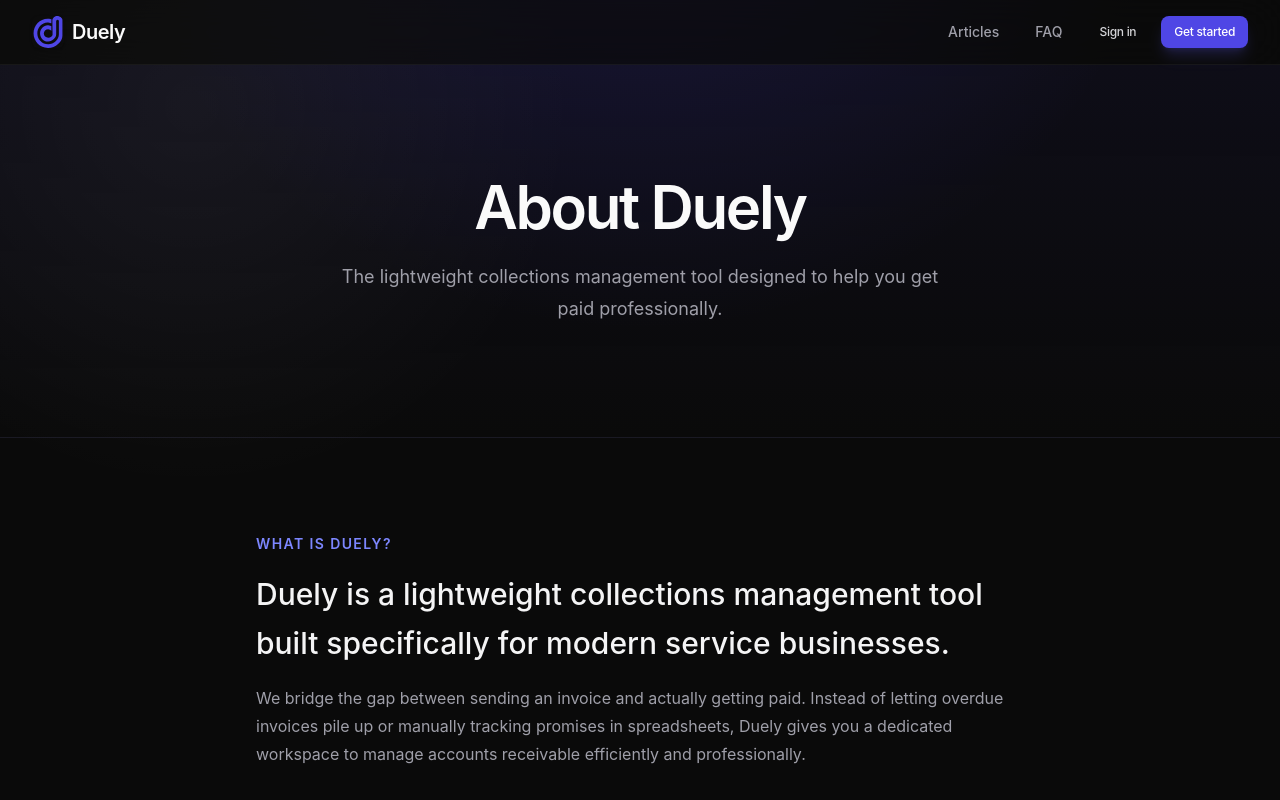
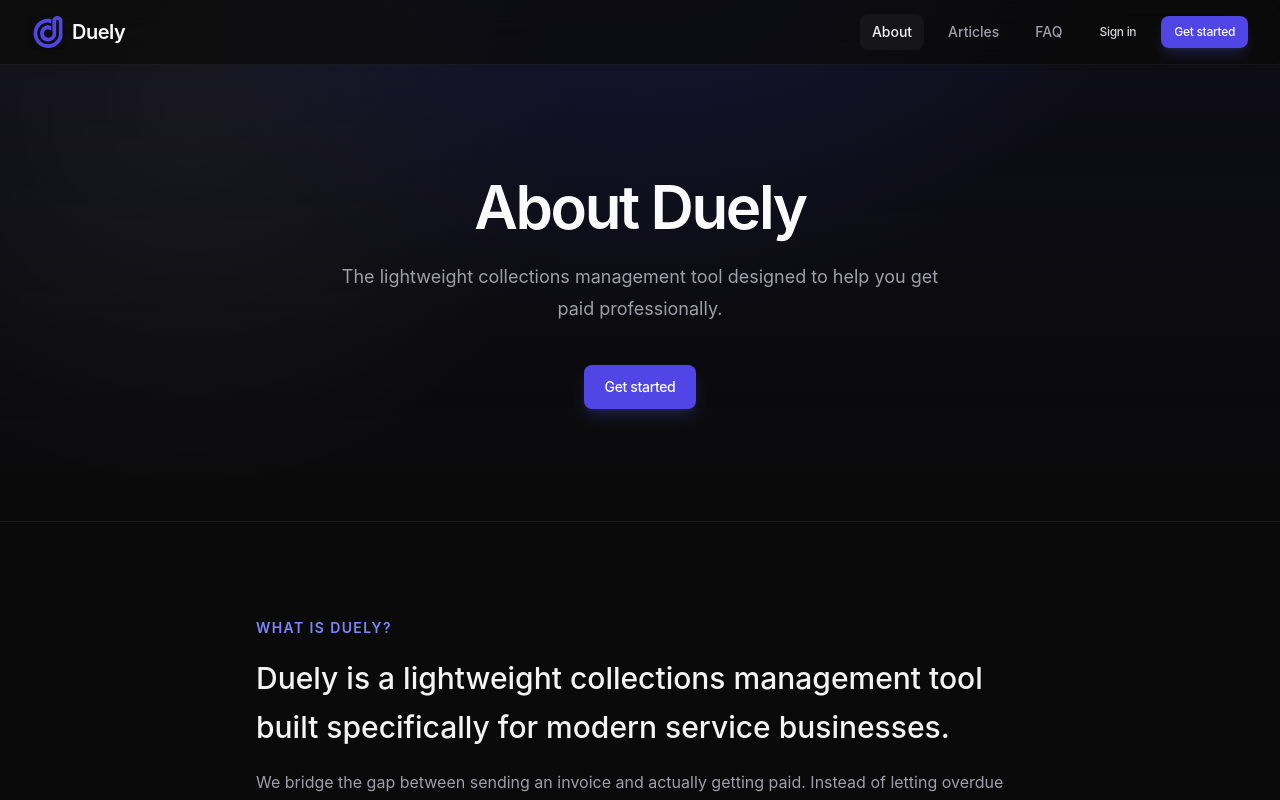
Before and after one commit to AbhishekU05/nudge, a Next.js app: page /about in a window 1280 px wide. Shown: the top 800 px of the page. Built offline with nearby package versions, Linux system fonts and the light colour scheme.

Commit message:
fixed about button disappearing

```diff
--- a/app/about/page.tsx
+++ b/app/about/page.tsx
@@ -61,6 +61,12 @@
           </Link>
           <div className="flex items-center gap-3">
             <Link
+              href="/about"
+              className="hidden rounded-lg bg-white/[0.04] px-3 py-2 text-sm font-medium text-zinc-100 transition-colors sm:inline-flex"
+            >
+              About
+            </Link>
+            <Link
               href="/articles"
               className="hidden rounded-lg px-3 py-2 text-sm font-medium text-zinc-400 transition-colors hover:bg-white/[0.04] hover:text-zinc-100 sm:inline-flex"
             >
@@ -94,6 +100,13 @@
             <p className="mx-auto mt-6 max-w-2xl text-pretty text-lg leading-8 text-zinc-400">
               The lightweight collections management tool designed to help you get paid professionally.
             </p>
+            <div className="mt-10 flex justify-center">
+              <Link href="/signup">
+                <Button size="lg" className="shadow-lg shadow-indigo-500/20">
+                  Get started
+                </Button>
+              </Link>
+            </div>
           </Container>
         </section>
 
--- a/app/articles/page.tsx
+++ b/app/articles/page.tsx
@@ -45,6 +45,12 @@
             <span className="text-xl font-semibold tracking-tight text-zinc-50">Duely</span>
           </Link>
           <div className="flex items-center gap-3">
+            <Link
+              href="/about"
+              className="hidden rounded-lg px-3 py-2 text-sm font-medium text-zinc-400 transition-colors hover:bg-white/[0.04] hover:text-zinc-100 sm:inline-flex"
+            >
+              About
+            </Link>
             <Link
               href="/articles"
               className="hidden rounded-lg bg-white/[0.04] px-3 py-2 text-sm font-medium text-zinc-100 transition-colors sm:inline-flex"
```
